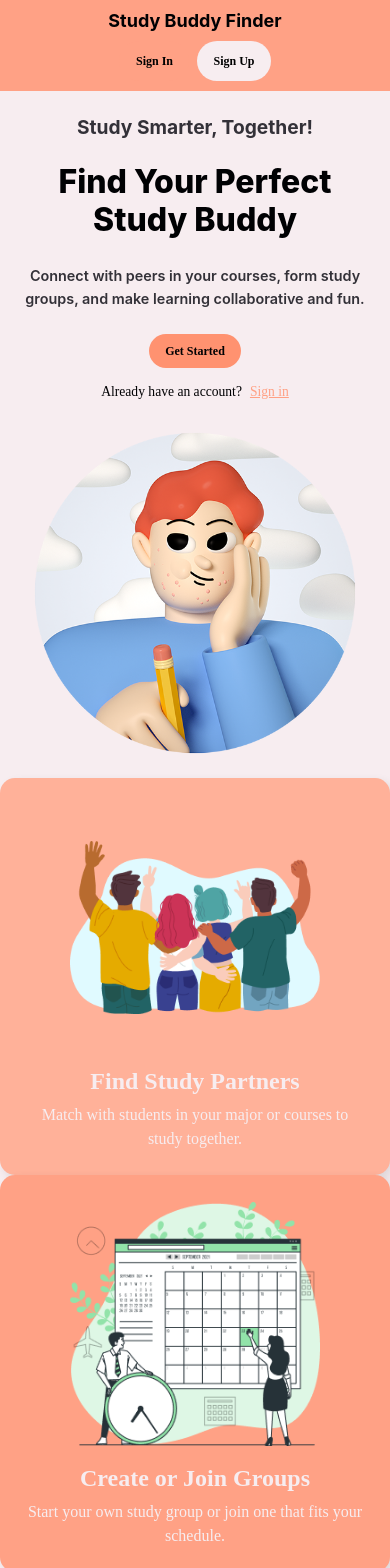
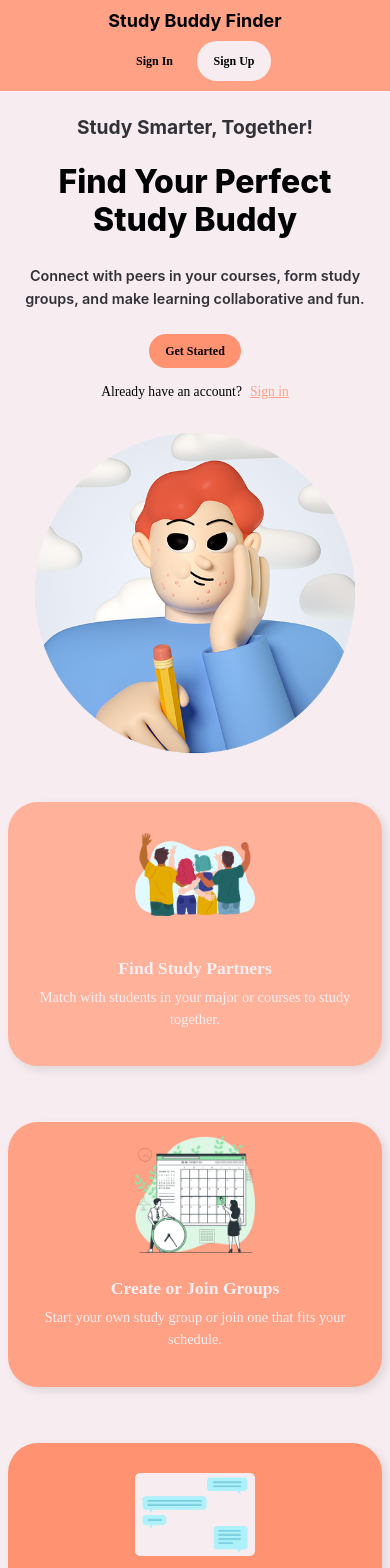
Before and after one commit to MinjaeKim9929/study-buddy-finder, a React (Create React App) app: page / in a window 390 px wide. Shown: the top 1568 px of the page. Built offline with nearby package versions, Linux system fonts and the light colour scheme; a web font is replaced by a local one.

Commit message:
Add feature cards component styling. Add responsive design

```diff
--- a/src/components/FeatureCards/FeatureCard/FeatureCard.scss
+++ b/src/components/FeatureCards/FeatureCard/FeatureCard.scss
@@ -2,15 +2,17 @@
 	display: flex;
 	flex-direction: column;
 	align-items: center;
-	border-radius: 15px;
+	border-radius: 30px;
 	box-shadow: 4px 4px 10px rgba(0, 0, 0, 0.1);
 	padding: 1.5rem;
 	transition: transform 0.3s ease, box-shadow 0.3s ease;
 	height: 100%;
 
-	&:hover {
+	&:hover,
+	&:focus {
 		transform: translateY(-5px);
 		box-shadow: 0 6px 15px rgba(0, 0, 0, 0.15);
+		outline: none;
 	}
 
 	.featureCard-image {
@@ -31,28 +33,88 @@
 		font-family: 'Pretendard';
 
 		.featureCard-title {
-			font-size: 1.5rem;
+			font-size: 1.6rem;
 			font-weight: bold;
 			color: #f7edf0;
 			margin-bottom: 0.5rem;
+			margin-top: 1rem;
 		}
 
 		.featureCard-description {
-			font-size: 1rem;
+			font-size: 1.2rem;
 			color: #f7edf0;
 			line-height: 1.5;
+			padding: 2rem 2rem 0rem;
+		}
+	}
+	&.primary-feature-card {
+		background-color: #ffb199;
+	}
+
+	&.secondary-feature-card {
+		background-color: #ffa185;
+	}
+
+	&.tertiary-feature-card {
+		background-color: #ff9270;
+	}
+
+	@media (max-width: 1080px) {
+		padding: 1.25rem;
+
+		.featureCard-image {
+			width: 180px;
+			height: 180px;
+		}
+
+		.featureCard-text {
+			.featureCard-title {
+				font-size: 1.3rem;
+			}
+
+			.featureCard-description {
+				font-size: 1.1rem;
+			}
+		}
+	}
+
+	@media (max-width: 768px) {
+		padding: 1rem;
+
+		.featureCard-image {
+			width: 150px;
+			height: 150px;
+		}
+
+		.featureCard-text {
+			.featureCard-title {
+				font-size: 1.2rem;
+			}
+
+			.featureCard-description {
+				font-size: 1rem;
+			}
+		}
+	}
+
+	@media (max-width: 480px) {
+		padding: 0.75rem;
+
+		.featureCard-image {
+			width: 120px;
+			height: 120px;
+		}
+
+		.featureCard-text {
+			.featureCard-title {
+				font-size: 1.1rem;
+				margin-top: 0.5rem;
+			}
+
+			.featureCard-description {
+				font-size: 0.9rem;
+				padding: 0 0.5rem;
+			}
 		}
 	}
 }
-
-.primary-feature-card {
-	background-color: #ffb199;
-}
-
-.secondary-feature-card {
-	background-color: #ffa185;
-}
-
-.tertiary-feature-card {
-	background-color: #ff9270;
-}
--- a/src/components/FeatureCards/FeatureCards.scss
+++ b/src/components/FeatureCards/FeatureCards.scss
@@ -0,0 +1,30 @@
+.featureCards {
+	display: grid;
+	grid-template-columns: repeat(3, 1fr);
+	gap: 5rem;
+	padding: 0 300px;
+	background-color: #f7edf0;
+	margin-bottom: 200px;
+
+	.featureCard1,
+	.featureCard2,
+	.featureCard3 {
+		height: 100%;
+	}
+
+	@media (max-width: 1080px) {
+		grid-template-columns: repeat(2, 1fr);
+		padding: 2rem 1.5rem;
+	}
+
+	@media (max-width: 768px) {
+		grid-template-columns: 1fr;
+		padding: 2rem 1rem;
+		gap: 4rem;
+	}
+
+	@media (max-width: 480px) {
+		padding: 1.5rem 0.5rem;
+		gap: 5rem;
+	}
+}
```
